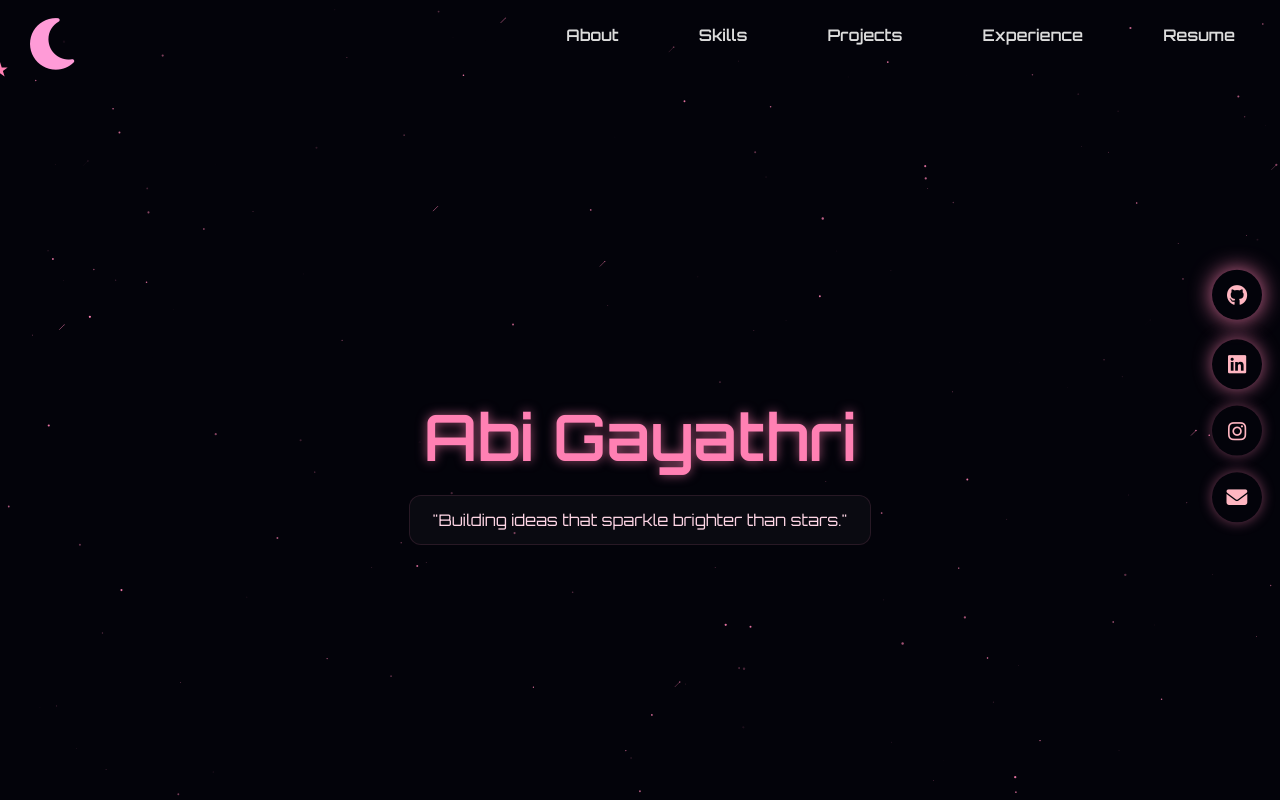
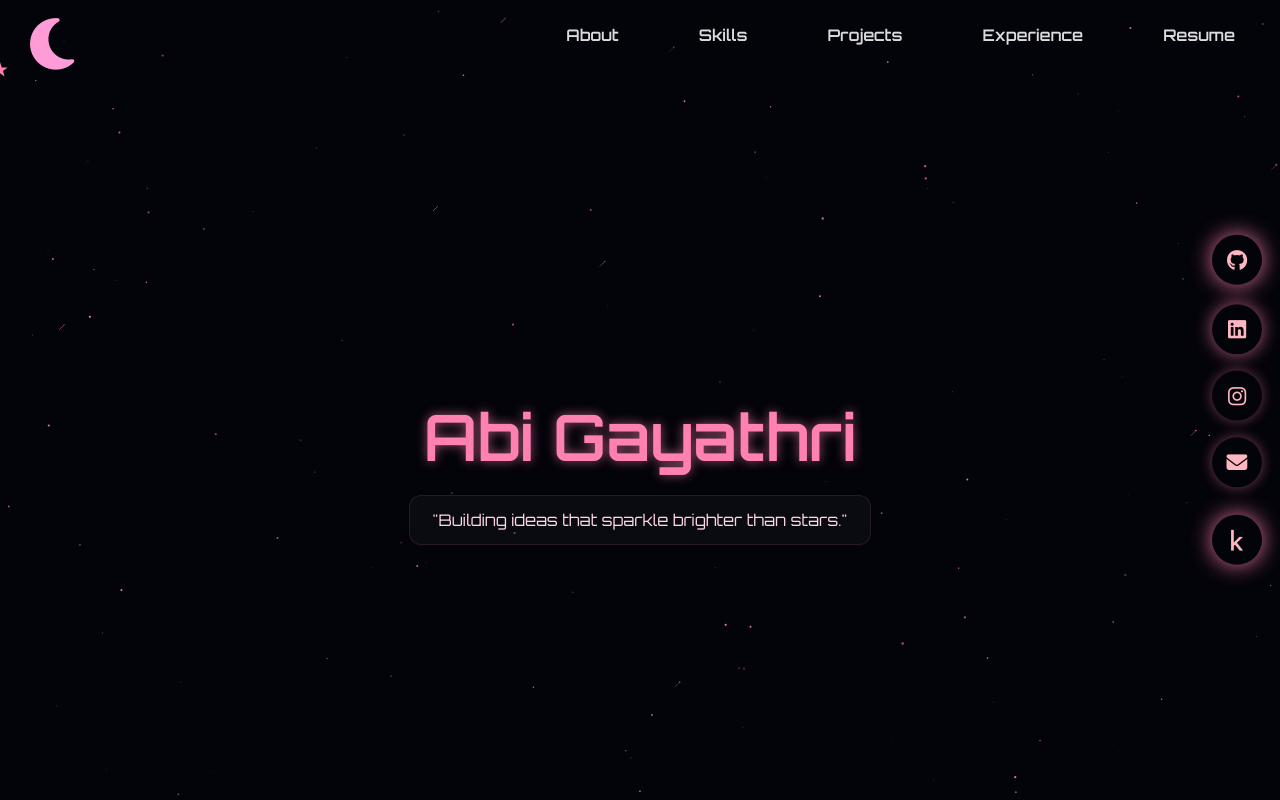
Before and after one commit to abigayathri23/Abi_Portfolio, a plain HTML site: page index.html in a window 1280 px wide. Shown: the top 800 px of the page. Drawn offline with Linux system fonts and the light colour scheme.

Commit message:
Final Structure

```diff
--- a/index.html
+++ b/index.html
@@ -51,6 +51,8 @@
       <a href="https://www.linkedin.com/in/abi-gayathri-pavalathrowvathan-a555472a3/" target="_blank" title="LinkedIn"><i class="fab fa-linkedin"></i></a>
       <a href="https://www.instagram.com/ab_biie._/" target="_blank" title="Instagram"><i class="fab fa-instagram"></i></a>
       <a href="mailto:abigayathri23@gmail.com" title="Email"><i class="fas fa-envelope"></i></a>
+      <a href="https://www.kaggle.com/abigayathri"target="_blank" title="Kaggle"><i class="fab fa-kaggle"></i>
+    </a>
     </div>
   </section>
 <!-- About Section -->
```
